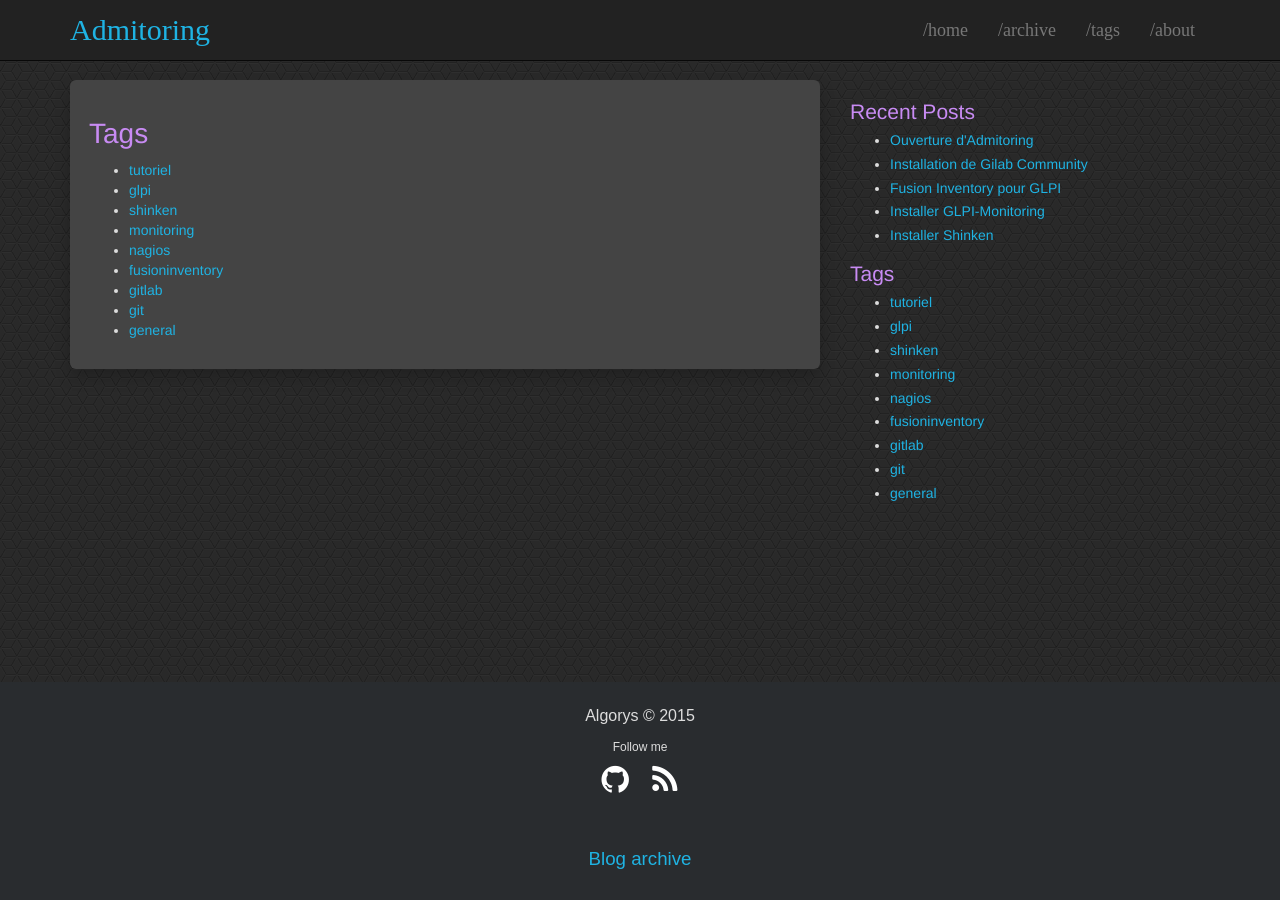
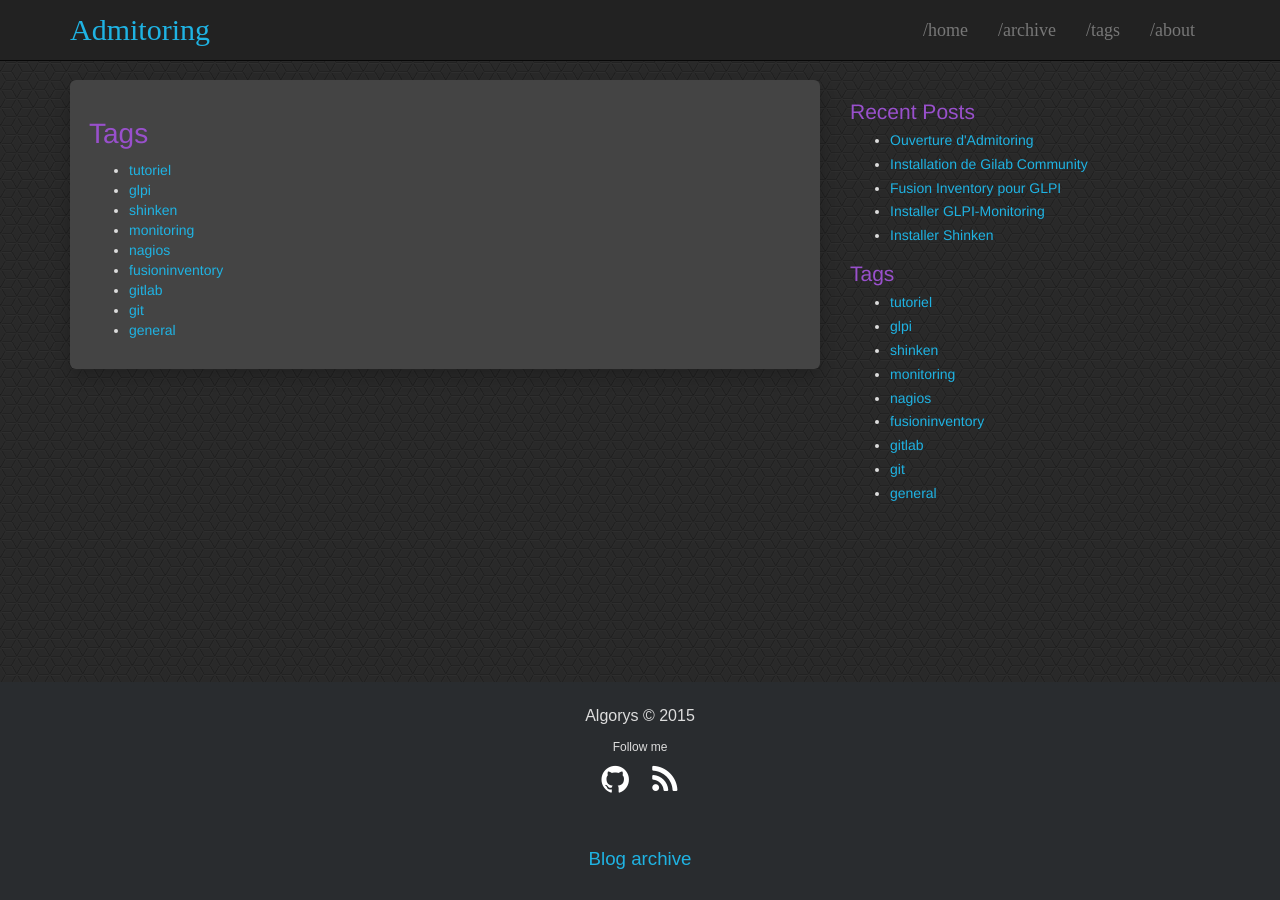
Before and after one commit to algorys/sysadmin, a Jekyll site: the page built from tags.md, in a window 1280 px wide. Built offline with Jekyll 4.4.1, drawn with Linux system fonts in a browser that asks for light colours.

Commit message:
Changements titres

```diff
--- a/css/theme.scss
+++ b/css/theme.scss
@@ -50,10 +50,10 @@ body {
   width: 75%;
 }
 
-h1 { font-size: 2em; color: #C88BF3;}
-h2 { font-size: 1.5em; color: #C88BF3;}
-h3 { font-size: 1.17em; color: #C88BF3;}
-h4 { font-size: 1.12em; color: #C88BF3;}
+h1 { font-size: 2em; color: #9950CC;}
+h2 { font-size: 1.5em; color: #9950CC;}
+h3 { font-size: 1.17em; color: #9950CC;}
+h4 { font-size: 1.12em; }
 h5 { font-size: .83em; }
 h6 { font-size: .75em; }
 
```
